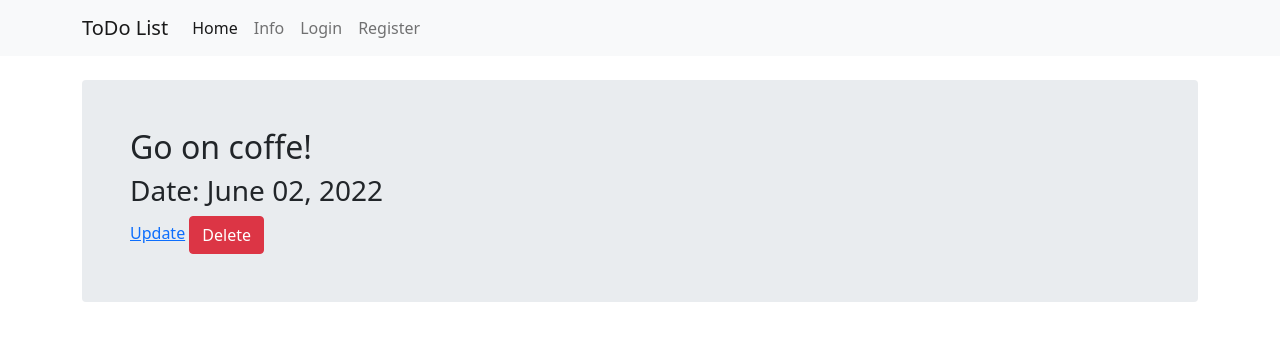
After one commit to stefcos24/ToDo, a Flask app: page /1 in a window 1280 px wide. The commit adds this page. Shown: the top 341 px of the page. Run offline with Flask 2, Linux system fonts and the light colour scheme; data comes from the database, SQL or seed files in the repository; both versions use the stored data as it was after the commit.

Commit message:
addedTodoViewsFormsTemplatesandFixErrors

```diff
--- a/todoproject/__init__.py
+++ b/todoproject/__init__.py
@@ -28,8 +28,10 @@ login_manager.login_view = 'users.login'
 
 from todoproject.core.views import core
 from todoproject.users.views import users
+from todoproject.todos.views import todos
 from todoproject.error_pages.handlers import error_pages
 
 app.register_blueprint(core)
 app.register_blueprint(users)
+app.register_blueprint(todos)
 app.register_blueprint(error_pages)
--- a/todoproject/core/views.py
+++ b/todoproject/core/views.py
@@ -1,10 +1,14 @@
 from flask import render_template, request, Blueprint
+
+from todoproject.models import Todos
 
 core = Blueprint('core', __name__)
 
 @core.route('/')
 def index():
-    return render_template('index.html')
+    page = request.args.get('page', 1, type=int)
+    todo = Todos.query.order_by(Todos.date.desc()).paginate(page=page, per_page=10)
+    return render_template('index.html', todo=todo)
 
 
 @core.route('/info')
--- a/todoproject/templates/base.html
+++ b/todoproject/templates/base.html
@@ -30,9 +30,6 @@
               <li class="nav-item">
                 <a class="nav-link" href="{{ url_for('users.logout') }}">Logout</a>
               </li>
-              <li class="nav-item">
-                <a class="nav-link" href="#">Create Post</a>
-              </li>
 
               {% else %}
 
--- /dev/null
+++ b/todoproject/templates/todos.html
@@ -0,0 +1,34 @@
+{% extends "base.html" %}
+{% block content %}
+<div class="mt-4 p-5 text-dark rounded" style="background-color: #e9ecef">
+    <h2>{{todo.text}}</h2>
+    <h3>Date: {{todo.date.strftime('%B %d, %Y')}}</h3>
+
+    <div>
+        <a href="{{url_for('todos.update_todo', todos_id=todo.id)}}">Update</a>
+        <button type="button" class="btn btn-danger" data-toggle="modal" data-target="#del_modal" name="button">Delete</button>
+    </div>
+
+</div>
+<div class="modal" tabindex="-1" role="dialog" id="del_modal">
+    <div class="modal-dialog" role="document">
+      <div class="modal-content">
+        <div class="modal-header">
+          <h5 class="modal-title">Delete Todo?</h5>
+          <button type="button" class="close" data-dismiss="modal" aria-label="Close">
+            <span aria-hidden="true">&times;</span>
+          </button>
+        </div>
+        <div class="modal-body">
+          <p>Are you sure you want to delete the todo?</p>
+        </div>
+        <div class="modal-footer">
+          <form action="{{url_for('todos.delete_todo', todos_id=todo.id)}}" method="POST">
+              <input type="submit" class="btn btn-danger" value="Delete">
+          </form>
+          <button type="button" class="btn btn-secondary" data-dismiss="modal">Cancel</button>
+        </div>
+      </div>
+    </div>
+  </div>
+{% endblock %}
--- /dev/null
+++ b/todoproject/todos/views.py
@@ -0,0 +1,72 @@
+from flask import render_template, redirect, url_for, Blueprint, abort, request, flash
+from flask_login import login_required, current_user
+from todoproject import db
+from todoproject.models import Todos
+from todoproject.todos.forms import TodosForm
+
+todos = Blueprint('todos', __name__)
+
+# CREATE
+@todos.route('/create', methods=['GET', 'POST'])
+@login_required
+def create_todo():
+
+    form = TodosForm()
+
+    if form.validate_on_submit():
+
+        todos = Todos(text=form.text.data,
+        user_id=current_user.id)
+
+        db.session.add(todos)
+        db.session.commit()
+        flash('Todos Created')
+
+        return redirect(url_for('core.index'))
+
+    return render_template('create_todo.html', form=form)
+
+
+# READ
+@todos.route('/<int:todos_id>')
+def todo(todos_id):
+
+    todo = Todos.query.get_or_404(todos_id)
+    return render_template('todos.html', text=todo.text, date=todo.date, todo=todo)
+
+
+# UPDATE
+@todos.route('/<int:todos_id>/update', methods=['GET', 'POST'])
+@login_required
+def update_todo(todos_id):
+
+    todo = Todos.query.get_or_404(todos_id)
+
+    form = TodosForm()
+
+    if form.validate_on_submit():
+
+        todo.text = form.text.data
+
+        db.session.commit()
+        flash('Todo Updated')
+
+        return redirect(url_for('todos.todo', todos_id=todo.id))
+
+    elif request.method == 'GET':
+        form.text.data = todo.text
+
+    return render_template('create_todo.html', text='Updating', form=form)
+
+# DELETE
+@todos.route('/<int:todos_id>/delete', methods=['GET', 'POST'])
+@login_required
+def delete_todo(todos_id):
+
+    todo = Todos.query.get_or_404(todos_id)
+
+    db.session.delete(todo)
+    db.session.commit()
+    flash('Blog Post Deleted')
+
+    return redirect(url_for('core.index'))
```
Also changed, not shown: todoproject/templates/create_todo.html (added, +15 -0 lines), todoproject/templates/index.html (+15 -4 lines), todoproject/todos/forms.py (added, +8 -0 lines), todoproject/core/__init__.py (added), todoproject/database.sqlite, todoproject/todos/__init__.py (added), todoproject/users/__init__.py (added).
